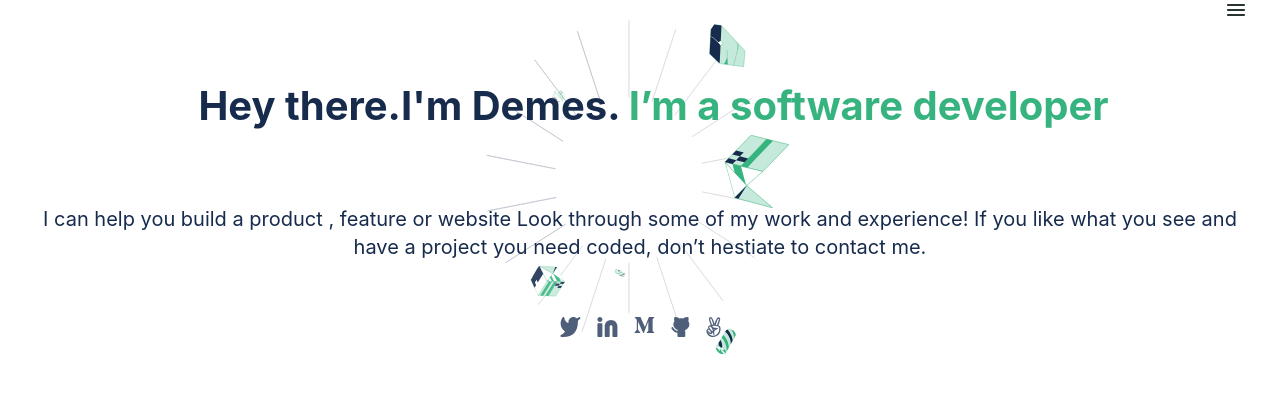
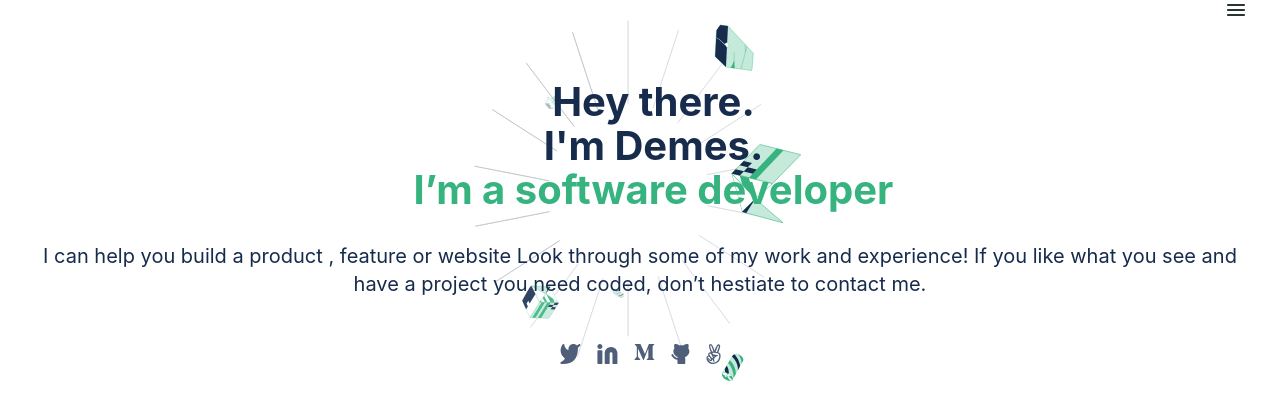
Before and after one commit to demesameneshoa/Portfolio, a website: page index.html in a window 1280 px wide. Drawn offline with Linux system fonts and the light colour scheme.

Commit message:
updated html and css as per the code review to fit Figma Structure

```diff
--- a/index.html
+++ b/index.html
@@ -16,7 +16,7 @@
 <section class="headline">
         <div class="headline-header">
 		<h1>
-			Hey there.I'm Demes.
+			Hey there.<br/>I'm Demes.<br/>
             <span class="header_green">I’m a software developer</span>
 		</h1>
     </div>
--- a/style.css
+++ b/style.css
@@ -19,13 +19,14 @@ h1 {
   font-family: 'Inter', sans-serif;
   font-size: 40px;
   color: #172b4d;
-  line-height: 52px;
+  line-height: 44px;
   text-align: center;
   margin-top: 1.5em;
+  margin-bottom: 0em;
   margin-left: 27px;
 }
 
-h1 span {
+span{
   color: #36b37f;
 }
 
@@ -60,5 +61,5 @@ li {
   color: #172b4d;
   font-size: 20px;
   line-height: 28px;
-  margin: 2em 24px;
+  margin: 1.5em 25px;
 }
```
